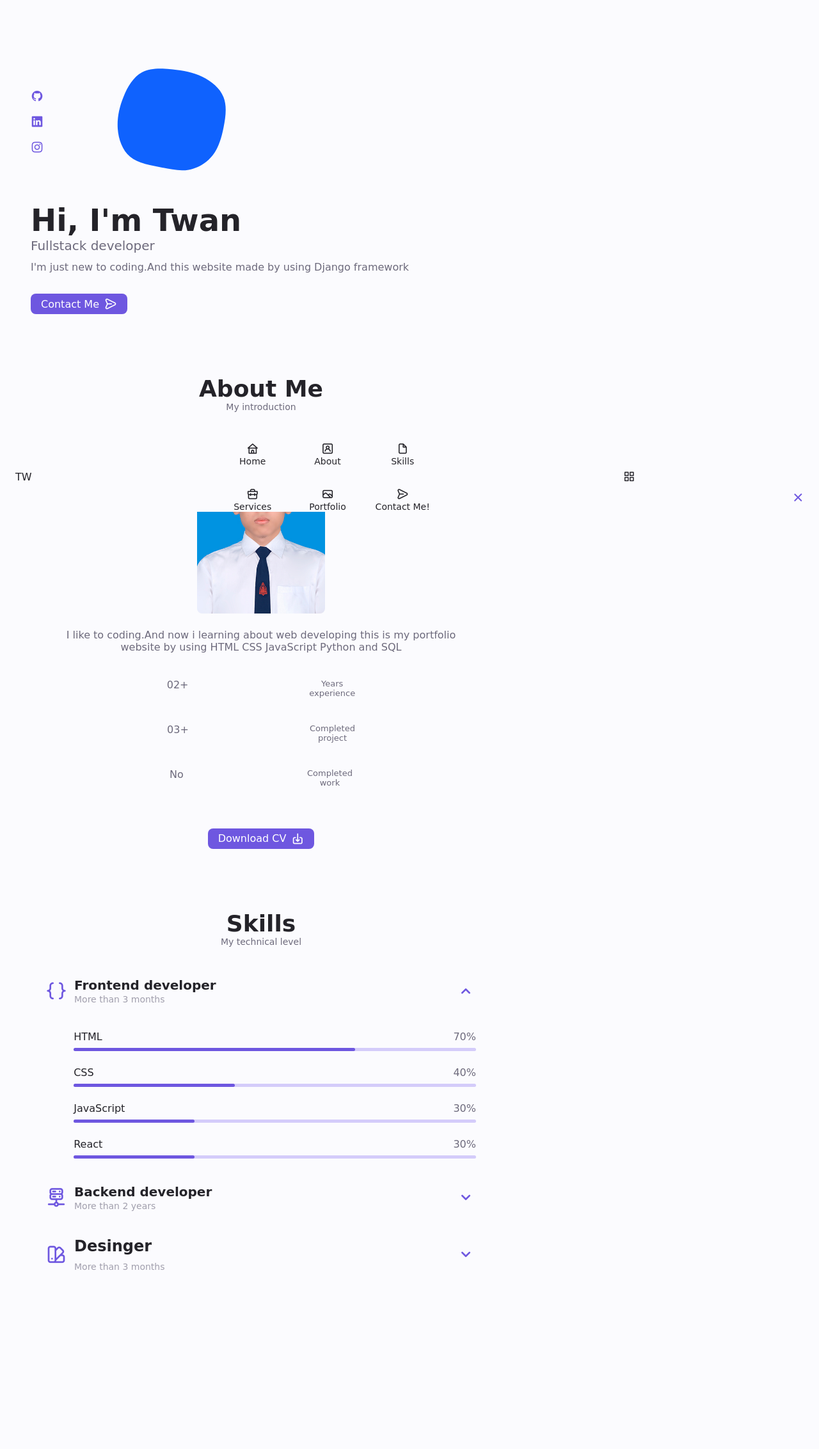
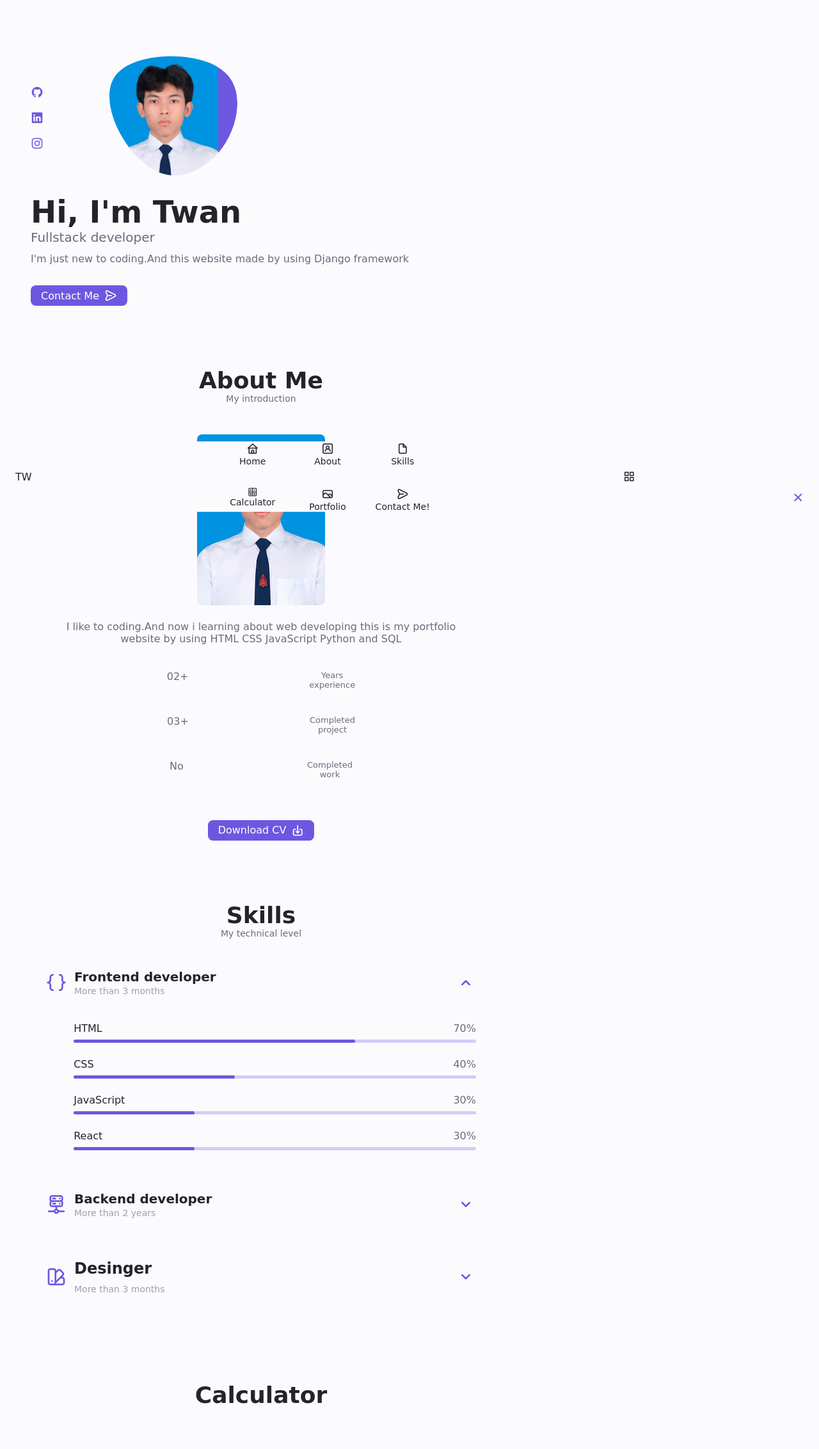
Before and after one commit to pongsaphakmw/frontend, a Django app: page / in a window 1280 px wide. Shown: the whole page at 64% size. Before the commit the page ends 1985 px from the top, so only its background shows below. Run offline with Django 3.2, Linux system fonts and the light colour scheme; some libraries are stand-ins or nearby versions; some web fonts are replaced.

Commit message:
Add files via upload

```diff
--- a/beautiful/template/main/base.html
+++ b/beautiful/template/main/base.html
@@ -17,9 +17,6 @@
 
 	<body>
 		<!-- EDIT CSS here! -->
-		<style type="text/css">
-
-		</style>
 
 
 		<!-- Header -->
@@ -45,8 +42,8 @@
 							</a>
 						</li>
 						<li class="nav_item">
-							<a href="#services" class="nav_link">
-								<i class="uil uil-briefcase nav_icon"></i> Services
+							<a href="#calculator" class="nav_link">
+								<i class="uil uil-calculator-alt"></i> Calculator
 							</a>
 						</li>
 						<li class="nav_item">
--- a/beautiful/template/main/home.html
+++ b/beautiful/template/main/home.html
@@ -3,7 +3,7 @@
 {% block content %}
 <div class="container">
 	<main class="main">
-		<!-- <link rel="stylesheet" href="{% static 'css/resumeable.css' %}"> -->
+		<link rel="stylesheet" href="{% static 'css/resumeable.css' %}">
 		<section class="home section" id="home">
 			<div class="home_container grid">
 				<div class="home_content grid">
@@ -22,9 +22,20 @@
 					</div>
 
 					<div class="home_img">
-						<svg class="home_blob" viewBox="0 0 200 200" xmlns="http://www.w3.org/2000/svg">
-							<path fill="#0F62FE" d="M45.2,-68C59.5,-61.1,72.8,-50.2,78.3,-36.3C83.9,-22.4,81.7,-5.5,78.5,10.7C75.3,26.9,70.9,42.3,61.8,54.3C52.6,66.3,38.6,74.9,23.9,77.4C9.2,79.9,-6.1,76.3,-22.4,73C-38.7,69.7,-56.1,66.7,-67.9,56.8C-79.6,46.9,-85.8,30,-87,13.3C-88.2,-3.5,-84.6,-20.2,-78.1,-36.3C-71.7,-52.3,-62.5,-67.6,-49,-74.9C-35.6,-82.2,-17.8,-81.4,-1.2,-79.5C15.4,-77.7,30.9,-74.9,45.2,-68Z" transform="translate(100 100)" />
-							<!-- <img class="home_blob-img" x='12' y='18' xlink:href=""> -->
+						<svg class="home_blob" viewBox="0 0 200 187" xmlns="http://www.w3.org/2000/svg" xmlns:xlink="http://www.w3.org/1999/xlink">
+							<mask id="mask0" mask-type="alpha">
+								<path d="M190.312 36.4879C206.582 62.1187 201.309 102.826 182.328 134.186C163.346 165.547
+								130.807 187.559 100.226 186.353C69.6454 185.297 41.0228 161.023 21.7403 129.362C2.45775
+								97.8511 -7.48481 59.1033 6.67581 34.5279C20.9871 10.1032 59.7028 -0.149132 97.9666
+								0.00163737C136.23 0.303176 174.193 10.857 190.312 36.4879Z"/>
+							</mask>
+							<g mask="url(#mask0)">
+								<path d="M190.312 36.4879C206.582 62.1187 201.309 102.826 182.328 134.186C163.346
+								165.547 130.807 187.559 100.226 186.353C69.6454 185.297 41.0228 161.023 21.7403
+								129.362C2.45775 97.8511 -7.48481 59.1033 6.67581 34.5279C20.9871 10.1032 59.7028
+								-0.149132 97.9666 0.00163737C136.23 0.303176 174.193 10.857 190.312 36.4879Z"/>
+								<image class="home_blob-img" href="{% static 'img/My_IMG.jpg' %}"/>
+							</g>
 						</svg>
 					</div>
 					<div class="home_data">
@@ -84,7 +95,7 @@
 			<span class="section_subtitle">My technical level</span>
 
 			<div class="skill_container container grid">
-				<div>
+				<!-- <div> -->
 
 					<div class="skills_content skills_open">
 						<div class="skills_header">
@@ -248,11 +259,14 @@
 						</div>
 
 
-				</div>
+				<!-- </div> -->
 			</div>
 		</section>
-		<!-- Contact ME! -->
+		<!-- Calculator -->
+		<section class="calculator section" id="calculator">
+			<h2 class="section_title">Calculator</h2>
 
+		</section>
 
 	</main>
 
```
